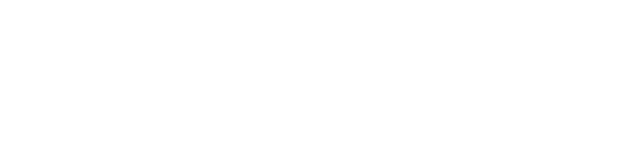
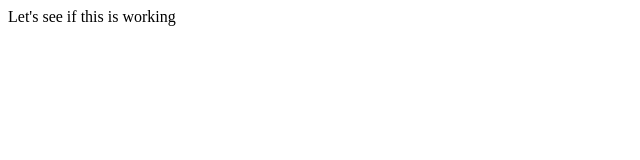
Before and after one commit to Lduncan0/teacozy, a plain HTML site: page index.html in a window 1280 px wide. Shown: the whole page, without its empty margins (0-640 px from the left). Drawn offline with Linux system fonts and the light colour scheme.

Commit message:
Update index.html
trying something

```diff
--- a/index.html
+++ b/index.html
@@ -1,3 +1,5 @@
 <html>
-
+  <body>
+    <p>Let's see if this is working</>
+  </body>
 </html>
```
